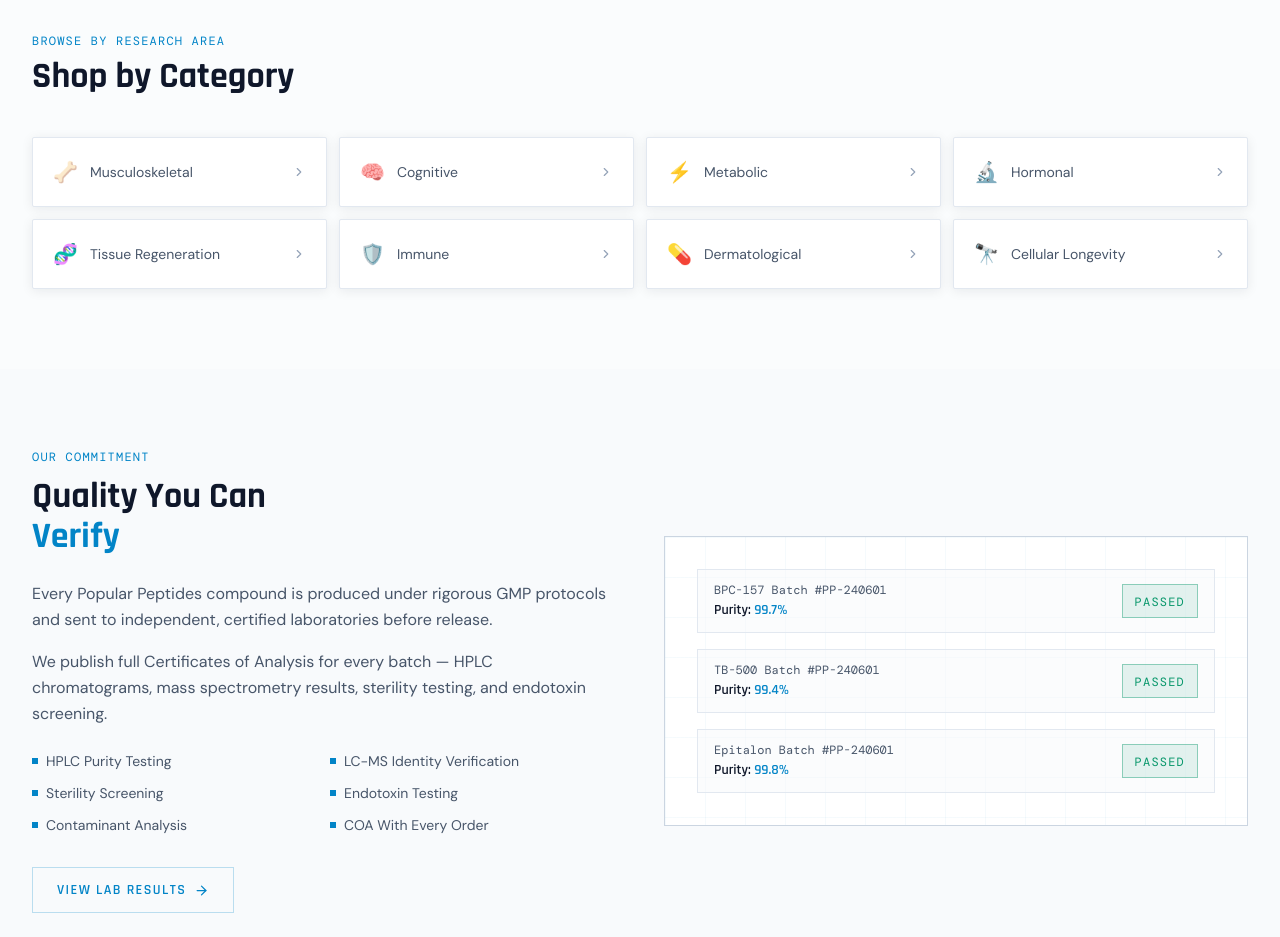
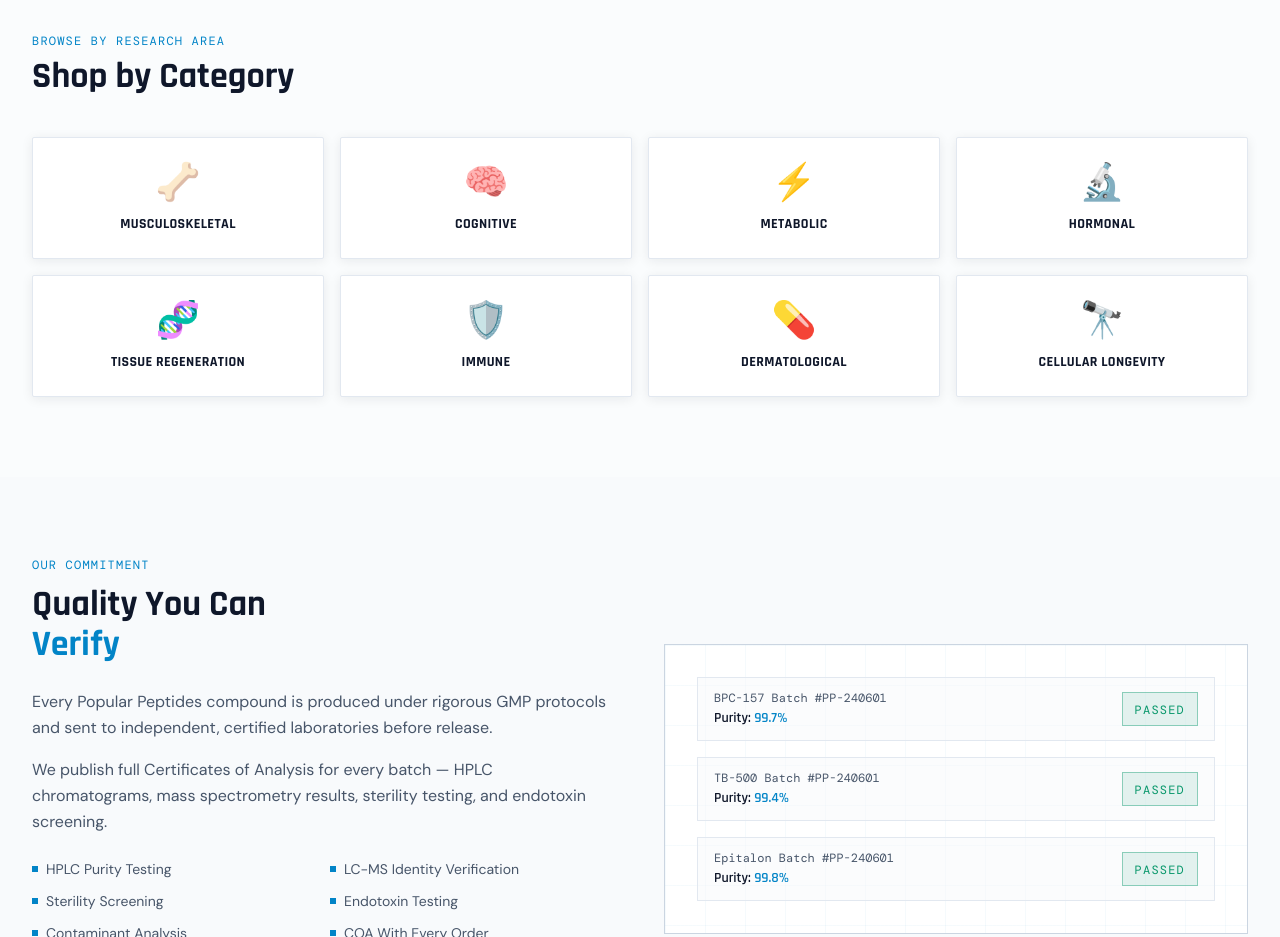
Before and after one commit to catoambassador-ops/popular-peptides, a Next.js app: page / in a window 1280 px wide. Shown: the part 1620-2557 px from the top of the page. Built offline with nearby package versions, Linux system fonts and the light colour scheme; a web font is replaced by a local one.

Commit message:
Update site

```diff
--- a/src/app/page.tsx
+++ b/src/app/page.tsx
@@ -146,18 +146,17 @@ export default function HomePage() {
             <h2 className="section-title">Shop by Category</h2>
           </div>
 
-          <div className="grid grid-cols-2 sm:grid-cols-4 gap-3">
+          <div className="grid grid-cols-2 sm:grid-cols-4 gap-4">
             {researchCategories.map(cat => (
               <Link
                 key={cat.name}
                 href={cat.href}
-                className="card card-hover p-5 flex items-center gap-3 group"
+                className="card card-hover p-6 flex flex-col items-center text-center gap-3 group"
               >
-                <span className="text-xl">{cat.icon}</span>
-                <span className="font-body text-sm text-text-secondary group-hover:text-text-primary transition-colors">
+                <span className="text-4xl group-hover:scale-110 transition-transform duration-200">{cat.icon}</span>
+                <span className="font-display text-sm font-700 text-text-primary tracking-wide uppercase group-hover:text-brand-cyan transition-colors">
                   {cat.name}
                 </span>
-                <ChevronRight size={14} className="ml-auto text-text-muted group-hover:text-brand-cyan transition-colors" />
               </Link>
             ))}
           </div>
```
